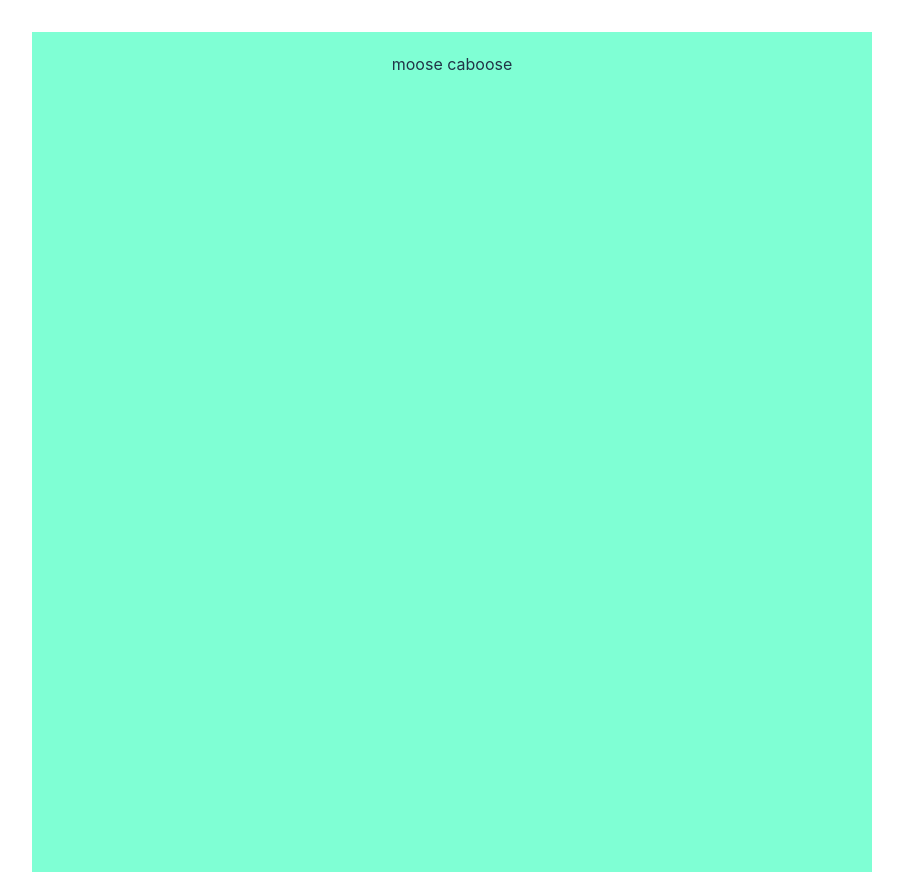
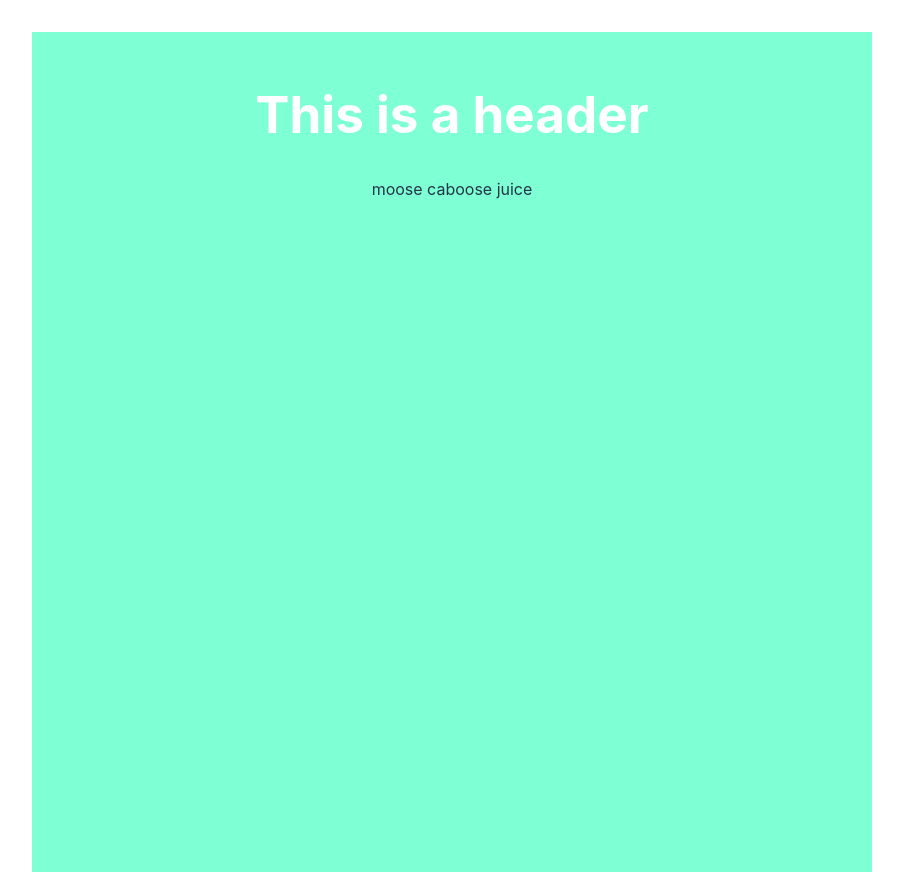
Before and after one commit to MusaShoeb/portfolio, a React (Vite) app: page / in a window 1280 px wide. Shown: the whole page, without its empty margins (208-1111 px from the left). Built offline with nearby package versions, Linux system fonts and the light colour scheme.

Commit message:
Hey, this is the fixed header branch

```diff
--- a/src/MainPage/mainpage.tsx
+++ b/src/MainPage/mainpage.tsx
@@ -6,7 +6,9 @@ export default function MainPage() {
 
     return (
       <div className='mainpage'>
-        moose caboose
+       <h1 style={{color: 'white'}}>
+        This is a header </h1>
+        moose caboose juice
       </div>
 
     );
```
